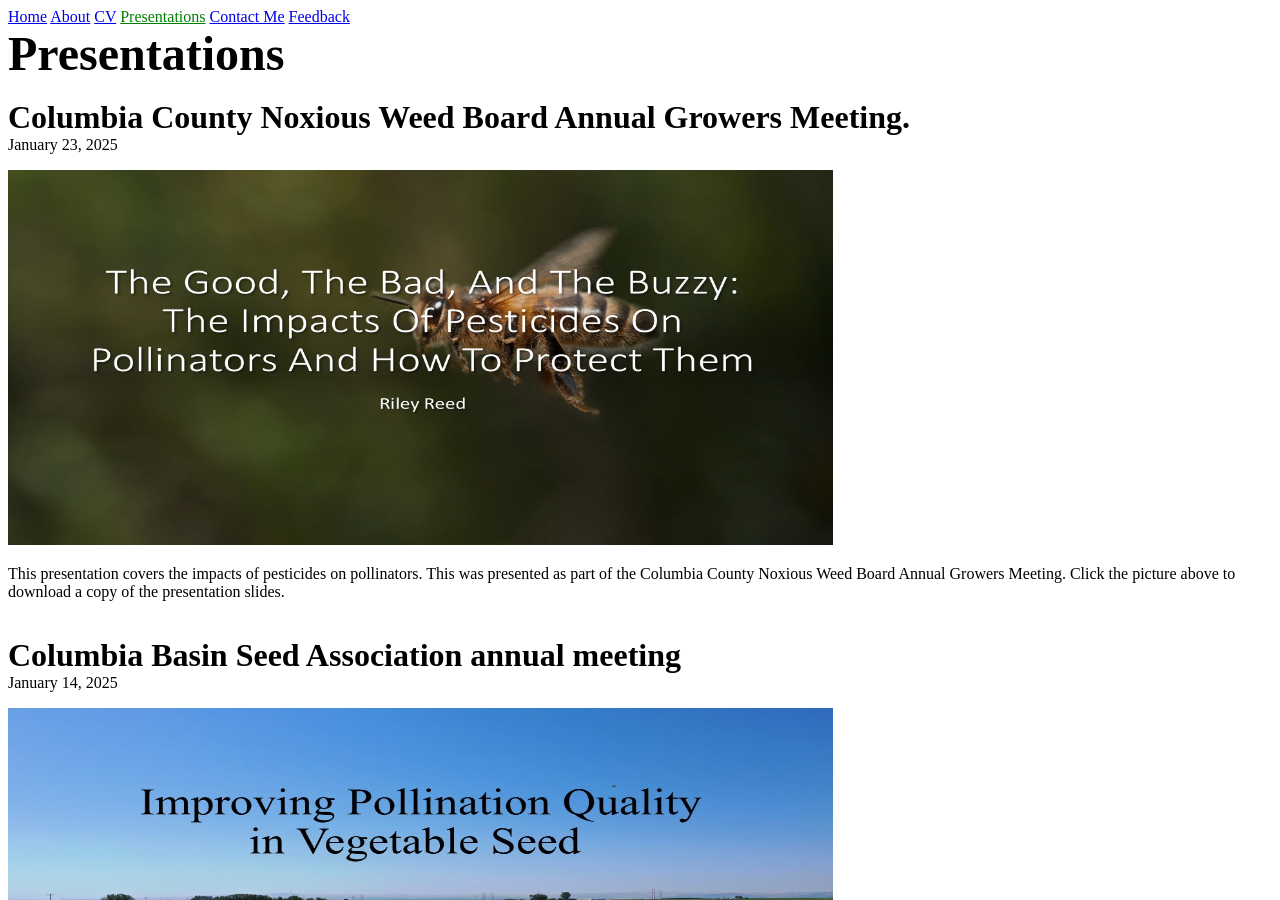
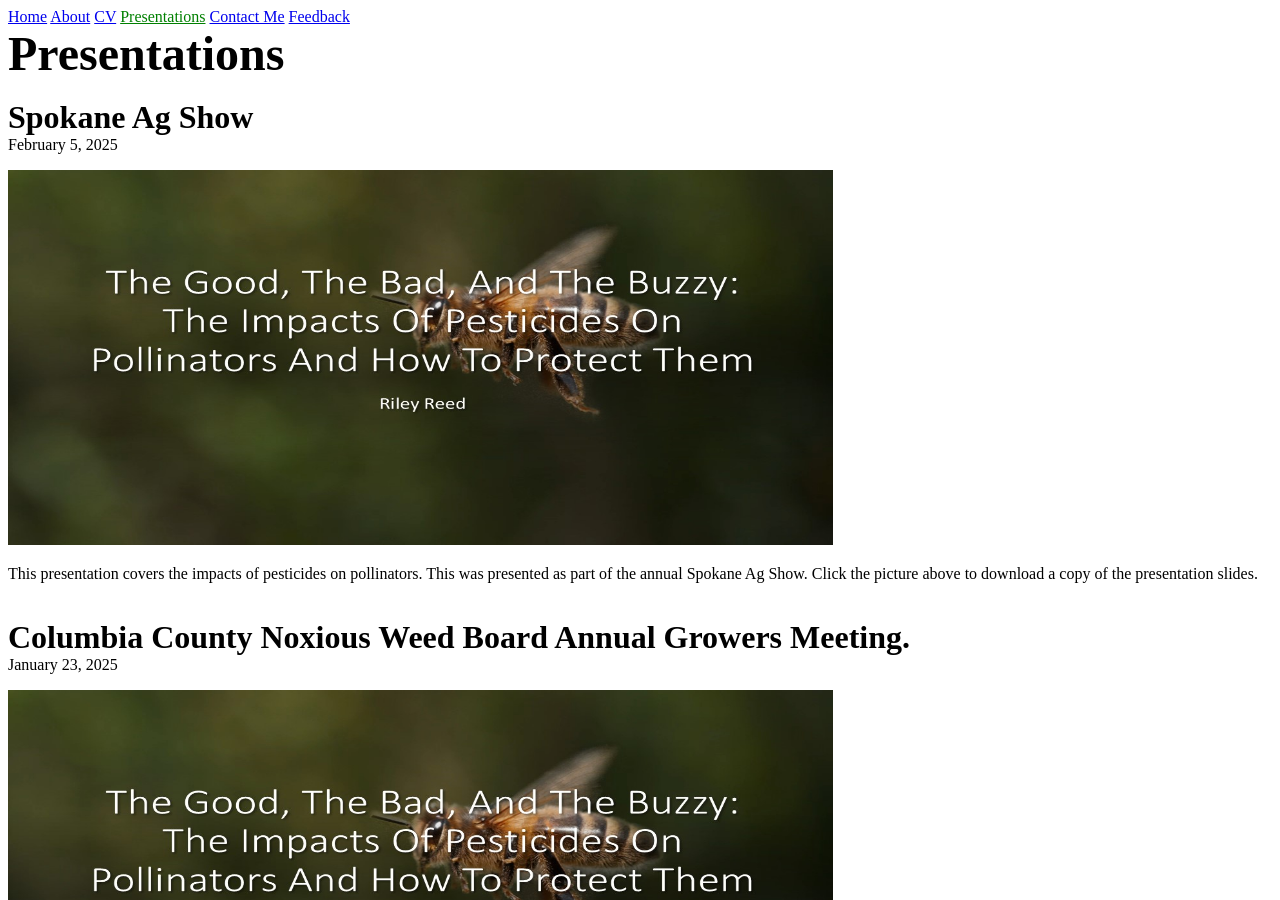
Before and after one commit to thebugman99/thebugman99.github.io, a Jekyll site: the page built from presentations.html, in a window 1280 px wide and 900 px high. Built offline with Jekyll 4.4.1, drawn with Linux system fonts in a browser that asks for light colours.

Commit message:
Update presentations.html

```diff
--- a/presentations.html
+++ b/presentations.html
@@ -3,6 +3,18 @@
 ---
 <b><font size=8>
 Presentations</font></b><br><br>
+
+
+
+<b><font size=6>Spokane Ag Show</font></b><br>
+February 5, 2025
+
+
+<p><a href="https://docs.google.com/presentation/d/1LreIZZzE1UQqYYddF0JUoXfOnuh6STKV/edit?usp=drive_link&ouid=113391237361260642993&rtpof=true&sd=true">
+<img src="{{ site.baseurl }}/assets/images/wscia24.jpg" width="825" height="375">
+</a></p>
+
+This presentation covers the impacts of pesticides on pollinators. This was presented as part of the annual Spokane Ag Show. Click the picture above to download a copy of the presentation slides.<br><br><br>
 
 
 
```
